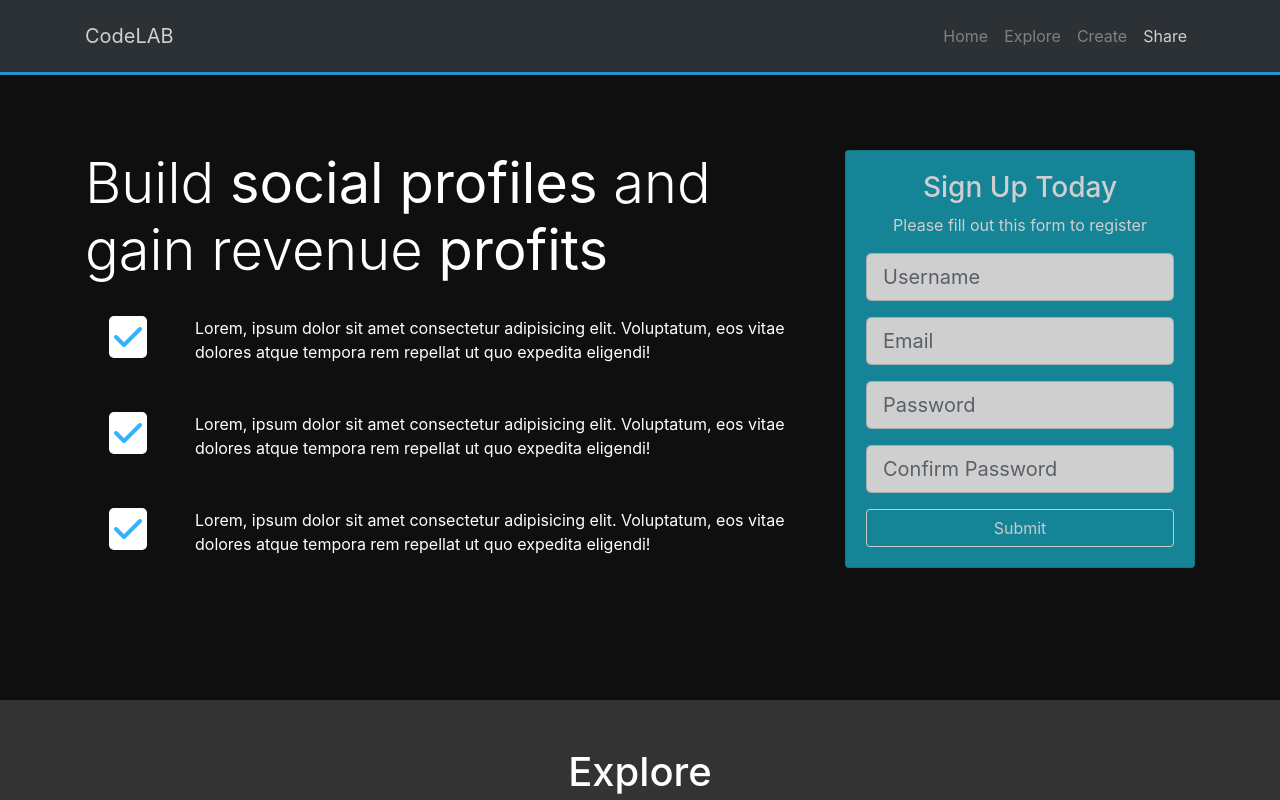
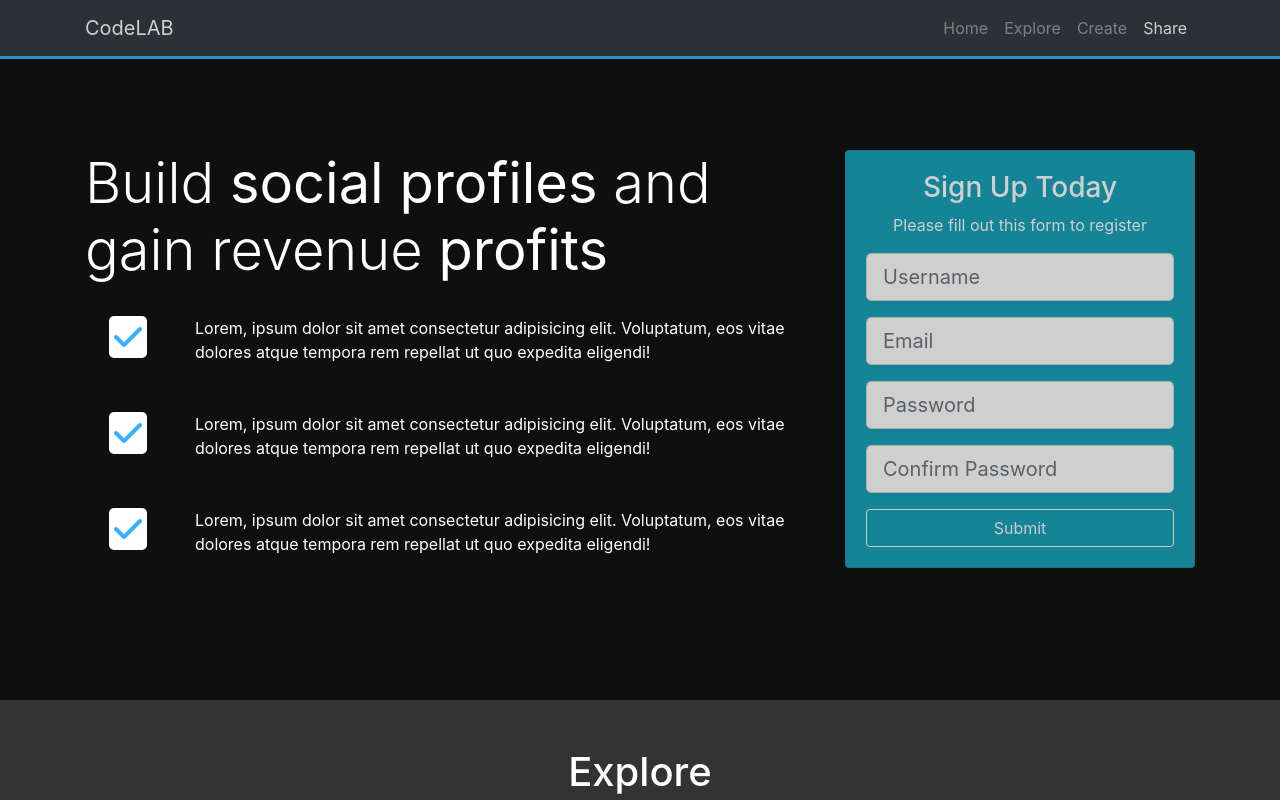
Before and after one commit to MikeMajer/Bootstrap_theme1, a plain HTML site: page index.html in a window 1280 px wide. Shown: the top 800 px of the page. Drawn offline with nearby package versions, Linux system fonts and the light colour scheme.

```diff
--- a/index.html
+++ b/index.html
@@ -14,7 +14,7 @@
 
 <body data-spy="scroll" data-target="#main-nav" id="home">
   <nav class="navbar navbar-expand-sm bg-dark navbar-dark fixed-top" id="main-nav">
-    <div class="container py-2">
+    <div class="container">
       <a href="index.html" class="navbar-brand">CodeLAB</a>
       <button class="navbar-toggler" data-toggle="collapse" data-target="#navbarCollapse">
         <span class="navbar-toggler-icon"></span>
--- a/main.js
+++ b/main.js
@@ -15,6 +15,6 @@
       scrollTop: $(hash).offset().top
     }, 800, function () {
       window.location.hash = hash;
-    })
+    });
   }
 });
```
Also changed, not shown: 1 other file.
